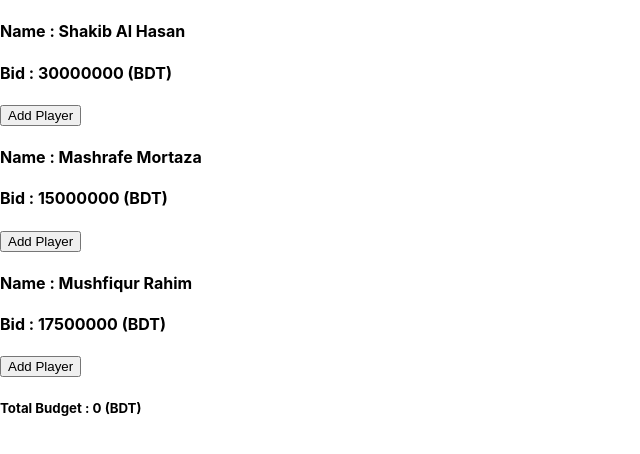
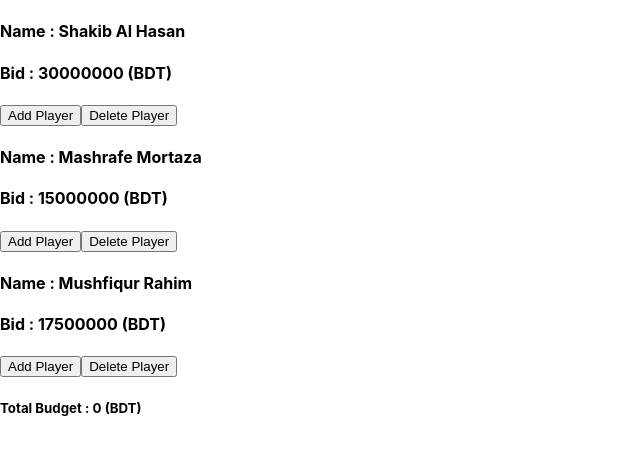
Before and after one commit to hanif365/Problem1, a React (Create React App) app: page / in a window 1280 px wide. Shown: the top 454 px of the page, without its empty margins (0-640 px from the left). Built offline with nearby package versions, Linux system fonts and the light colour scheme.

Commit message:
All functinality ok and deploy the site

```diff
--- a/src/App.js
+++ b/src/App.js
@@ -1,7 +1,6 @@
-import logo from './logo.svg';
 import React from 'react'
 import './App.css';
-import Players from './Players.js/Players';
+import Players from './components/Players.js/Players';
 
 function App() {
   return (
--- a/src/components/PlayerInfo/PlayerInfo.js
+++ b/src/components/PlayerInfo/PlayerInfo.js
@@ -12,6 +12,8 @@ const PlayerInfo = (props) => {     // use destructuring below.
                         <h4 className="card-title">Name : {name}</h4>
                         <h4>Bid : {salary} (BDT)</h4>
                         <button onClick={() => props.handleAddPlayer(props.player)} className="btn btn-primary">Add Player</button>
+
+                        <button onClick={() => props.handleDeletePlayer(props.player)} className="btn btn-primary">Delete Player</button>
                     </div>
                 </div>
             </div>
--- a/src/Players.js/Players.js
+++ b/src/components/Players.js/Players.js
@@ -1,7 +1,7 @@
 import React, { useEffect, useState } from 'react';
-import playerData from '../fakeData.json'
-import PlayerInfo from '../components/PlayerInfo/PlayerInfo';
-import Team from '../components/Team/Team';
+import playerData from '../../fakeData.json'
+import PlayerInfo from '../PlayerInfo/PlayerInfo';
+import Team from '../Team/Team';
 
 const Players = () => {
     const [players, setPlayers] = useState(playerData);         // using useState
@@ -24,7 +24,28 @@ const Players = () => {
         }
     }
 
-    // using bootStrap class to display flex.
+    const handleDeletePlayer = (player) => {
+        console.log(player);
+
+        var newPlayer = selectedPlayer.filter((item) => item != player)
+        // const updatePlayer = [...selectedPlayer];
+        // const newPlayer = updatePlayer.pop();
+        // setSelectedPlayer(updatePlayer);
+
+        setSelectedPlayer(newPlayer);
+
+
+
+        // const newPlayer = updatePlayer.filter((item) => item.player !== "Shakib Al Hasan");
+        // setSelectedPlayer(newPlayer);
+
+        // const newList = list.filter((item) => item.id !== id);
+
+        // setList(newList);
+
+    }
+
+
     return (
         <div className="container py-5">
             <div className="d-flex justify-content-between">
@@ -33,7 +54,8 @@ const Players = () => {
                         players.map(player => <PlayerInfo
                             player={player}                     // pass value to PlayerInfo using attribute
                             handleAddPlayer={handleAddPlayer}
-                            key={player.id}                     // passing id to manipulate data efficiently.
+                            key={player.id}
+                            handleDeletePlayer={handleDeletePlayer}                    // passing id to manipulate data efficiently.
                         ></PlayerInfo>)
                     }
                 </div>
```
